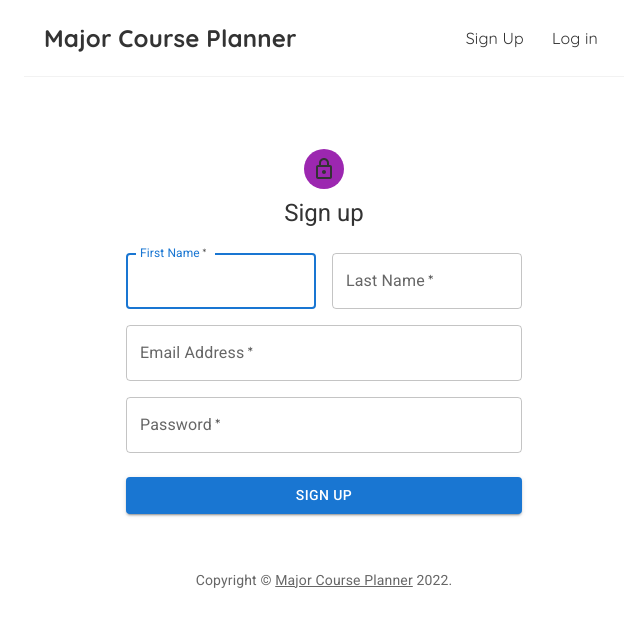
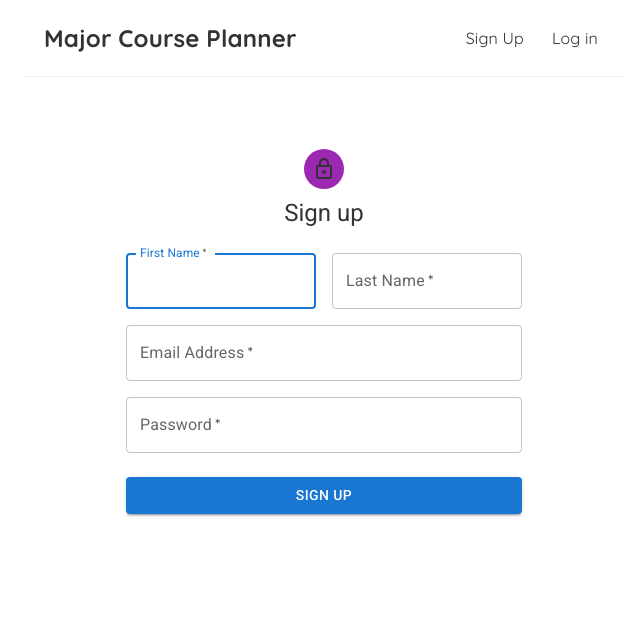
Before and after one commit to raychiu99/Major-Course-Planner-Web-App, a React (Create React App) app in the folder major_planner/: page /SignUp in a window 1280 px wide. Shown: the top 626 px of the page, without its empty margins (316-956 px from the left). Built offline with nearby package versions, Linux system fonts and the light colour scheme.

Commit message:
minor cleanup and routing changes

```diff
--- a/major_planner/src/App.js
+++ b/major_planner/src/App.js
@@ -12,22 +12,13 @@ function App() {
         <Navbar />
         <div className="Content">
           <Switch>
-
-            <Route exact path="/">
-              <SignIn />
-            </Route>
-
-            <Route exact path="/SignUp">
-              <SignUp />
-            </Route>
-
+            <Route exact path="/" component={SignIn} />
+            <Route exact path="/SignUp" component={SignUp} />
           </Switch>
-
         </div>
       </div>
     </Router>
   );
-
 }
 
 export default App;
--- a/major_planner/src/components/Navbar.js
+++ b/major_planner/src/components/Navbar.js
@@ -10,5 +10,4 @@ const Navbar = () => {
 	);
 }
 
-
 export default Navbar;
--- a/major_planner/src/components/SignIn.js
+++ b/major_planner/src/components/SignIn.js
@@ -12,20 +12,6 @@ import Grid from '@mui/material/Grid';
 import LockOutlinedIcon from '@mui/icons-material/LockOutlined';
 import Typography from '@mui/material/Typography';
 import { createTheme, ThemeProvider } from '@mui/material/styles';
-
-
-function Copyright(props) {
-  return (
-    <Typography variant="body2" color="text.secondary" align="center" {...props}>
-      {'Copyright © '}
-      <Link color="inherit" href="https://mui.com/">
-        Major Course Planner
-      </Link>{' '}
-      {new Date().getFullYear()}
-      {'.'}
-    </Typography>
-  );
-}
 
 const theme = createTheme();
 
@@ -107,7 +93,6 @@ export default function SignInSide() {
               >
                 Sign In
               </Button>
-              <Copyright sx={{ mt: 5 }} />
             </Box>
           </Box>
         </Grid>
--- a/major_planner/src/components/SignUp.js
+++ b/major_planner/src/components/SignUp.js
@@ -12,19 +12,6 @@ import LockOutlinedIcon from '@mui/icons-material/LockOutlined';
 import Typography from '@mui/material/Typography';
 import Container from '@mui/material/Container';
 import { createTheme, ThemeProvider } from '@mui/material/styles';
-
-function Copyright(props) {
-  return (
-    <Typography variant="body2" color="text.secondary" align="center" {...props}>
-      {'Copyright © '}
-      <Link color="inherit" href="https://mui.com/">
-        Major Course Planner
-      </Link>{' '}
-      {new Date().getFullYear()}
-      {'.'}
-    </Typography>
-  );
-}
 
 const theme = createTheme();
 
@@ -112,7 +99,6 @@ export default function SignUp() {
             </Button>
           </Box>
         </Box>
-        <Copyright sx={{ mt: 5 }} />
       </Container>
     </ThemeProvider>
   );
```
